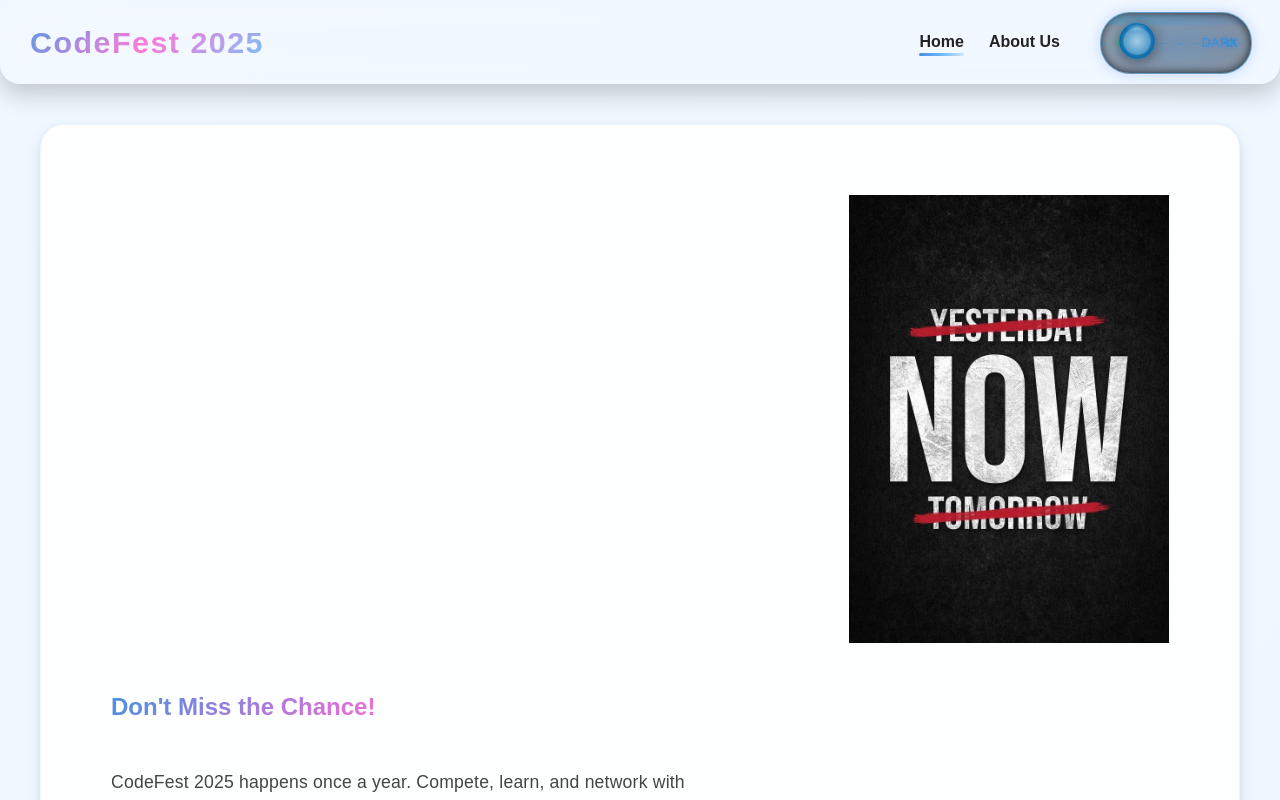
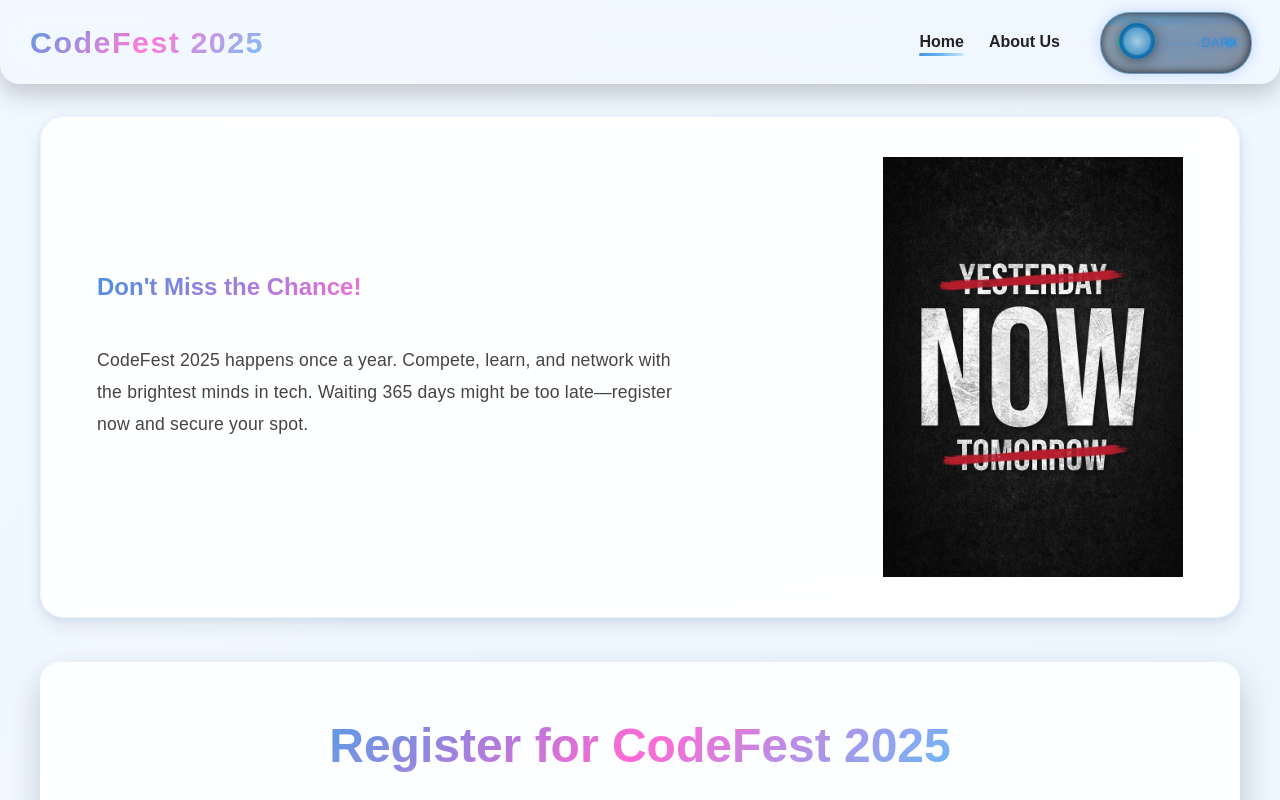
Before and after one commit to ARYANCY/landingpage, a React (Vite) app in the folder frontend/: page / in a window 1280 px wide. Shown: the top 800 px of the page. Built offline with nearby package versions, Linux system fonts and the light colour scheme; no server answers.

Commit message:
styles improved

```diff
--- a/frontend/css/Dashboard.css
+++ b/frontend/css/Dashboard.css
@@ -1,6 +1,6 @@
 .dashboard-page {
   font-family: "Poppins", sans-serif;
-  padding: 20px;
+  padding: 24px;
   transition: all 0.3s ease;
   min-height: 100vh;
 }
@@ -17,10 +17,10 @@
 
 .dashboard-hero {
   position: relative;
-  height: 420px;
+  height: 440px;
   border-radius: 14px;
   overflow: hidden;
-  margin-bottom: 60px;
+  margin-bottom: 56px;
 }
 
 .hero-image {
@@ -118,7 +118,7 @@
 
 .motivation {
   text-align: center;
-  margin: 50px 0;
+  margin: 48px 0;
 }
 
 .motivation h2 {
@@ -294,9 +294,9 @@
 }
 
 .dashboard-section {
-  margin: 60px auto;
-  max-width: 1000px;
-  padding: 40px;
+  margin: 56px auto;
+  max-width: 1080px;
+  padding: 40px 44px;
   border-radius: 16px;
   transition: background 0.3s ease, color 0.3s ease;
   text-align: center;
@@ -338,17 +338,17 @@
 }
 
 .features-grid {
-  display: flex;
-  flex-wrap: wrap;
-  gap: 22px;
-  justify-content: center;
+  display: grid;
+  grid-template-columns: repeat(auto-fit, minmax(260px, 1fr));
+  gap: 24px;
+  align-items: stretch;
 }
 
 .feature-card {
-  flex: 1 1 280px;
-  padding: 25px;
+  padding: 24px;
   border-radius: 14px;
   text-align: center;
+  height: 100%;
   transition: transform 0.35s, box-shadow 0.35s, background 0.35s;
 }
 
@@ -434,11 +434,19 @@
   .section {
     padding: 20px;
   }
+  .dashboard-hero {
+    height: 360px;
+    margin-bottom: 44px;
+  }
+  .dashboard-section {
+    padding: 28px;
+    margin: 44px auto;
+  }
 }
 
 @media (max-width: 600px) {
   .dashboard-hero {
-    height: 320px;
+    height: 300px;
   }
   .hero-title {
     font-size: 2rem;
@@ -451,4 +459,10 @@
     gap: 20px;
     text-align: center;
   }
+  .dashboard-page {
+    padding: 16px;
+  }
+  .dashboard-section {
+    padding: 22px 18px;
+  }
 }
--- a/frontend/css/Login.css
+++ b/frontend/css/Login.css
@@ -4,9 +4,9 @@
   --accent-light-alt: #6AB8F7;
   --accent-dark: #ff7ee3;
   --accent-dark-alt: #7ab6ff;
-  --img-size: 320px;
-  --img-gap: 50px;
-  --section-pad: 70px;
+  --img-size: 300px;
+  --img-gap: 36px;
+  --section-pad: 56px;
 }
 
 [data-theme="dark"] {
@@ -43,7 +43,7 @@ body {
 .login-page {
   max-width: 1200px;
   margin: 0 auto;
-  padding: 40px 20px;
+  padding: 32px 20px;
   position: relative;
   z-index: 1;
 }
@@ -53,13 +53,13 @@ body {
 .highlight-section,
 .about-fest,
 .facts-section {
-  margin-bottom: 60px;
+  margin-bottom: 44px;
   padding: var(--section-pad);
   border-radius: 20px;
   backdrop-filter: blur(12px);
   box-shadow: 0 10px 28px rgba(0,0,0,0.2);
   transition: transform 0.4s ease, box-shadow 0.4s ease;
-  min-height: 400px;
+  min-height: auto;
 }
 
 .highlight-section { background: linear-gradient(135deg, #E0F0FF, #B0D4F5) }
@@ -123,6 +123,8 @@ body {
   grid-template-columns: 1fr var(--img-size);
   align-items: center;
   gap: var(--img-gap);
+  padding: 40px var(--section-pad);
+  grid-auto-flow: column;
 }
 
 .section-image {
@@ -142,7 +144,7 @@ body {
   display: flex;
   flex-direction: column;
   justify-content: center;
-  gap: 16px;
+  gap: 14px;
   max-width: 600px;
 }
 
@@ -165,7 +167,6 @@ body {
   grid-column: 2;
 }
 
-/* CTA */
 .cta-section,
 .facts-section {
   display: flex;
@@ -178,7 +179,7 @@ body {
 .cta-section {
   background: rgba(255,255,255,0.85);
   border-radius: 20px;
-  padding: 50px 30px;
+  padding: var(--section-pad);
   box-shadow: 0 15px 35px rgba(0,0,0,0.2);
   backdrop-filter: blur(15px);
   position: relative;
@@ -237,7 +238,6 @@ body {
   box-shadow: 0 14px 30px rgba(255,126,227,0.45);
 }
 
-/* FACTS */
 .facts-section ul {
   list-style: none;
   margin: 20px auto 0;
@@ -271,16 +271,13 @@ body {
   transition: transform 0.3s ease;
 }
 
-/* EFFECTS */
 @keyframes glowCircle {
   0% { transform: translate(0,0) scale(1); opacity: 0.7 }
   50% { transform: translate(20px,10px) scale(1.1); opacity: 0.9 }
   100% { transform: translate(0,0) scale(1); opacity: 0.7 }
 }
-
-/* RESPONSIVE */
 @media (max-width: 900px) {
-  :root { --img-size: 250px; --img-gap: 30px }
+  :root { --img-size: 240px; --img-gap: 28px; --section-pad: 44px }
   .cta-section h1 { font-size: 2.2rem }
   .cta-section p,
   .highlight-section p,
@@ -293,14 +290,14 @@ body {
     display: flex;
     flex-direction: column;
     text-align: center;
-    padding: 30px 20px;
+    padding: 26px 18px;
   }
-  .section-image { order: -1; max-width: 180px; margin: 0 auto 20px }
+  .section-image { order: -1; max-width: 170px; margin: 0 auto 16px }
   .section-content { max-width: 100%; }
   .cta-section h1 { font-size: 1.8rem }
+  .login-page { padding: 20px 14px; }
 }
 
-/* 🌞 LIGHT MODE REFINEMENTS */
 [data-theme="light"] body {
   background: linear-gradient(135deg, #fdfdfd, #f0f8ff, #e6f0ff);
   background-size: 600% 600%;
```
